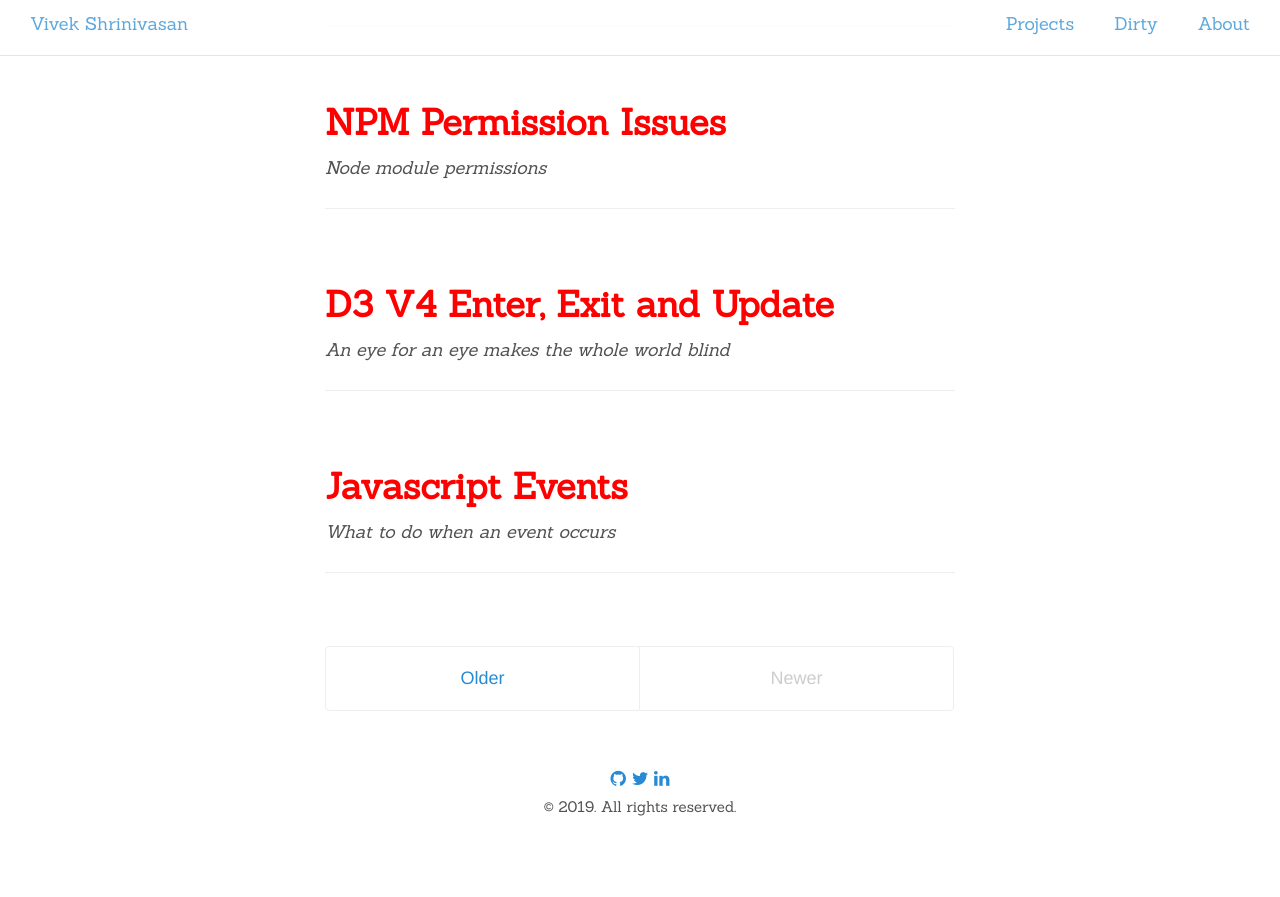
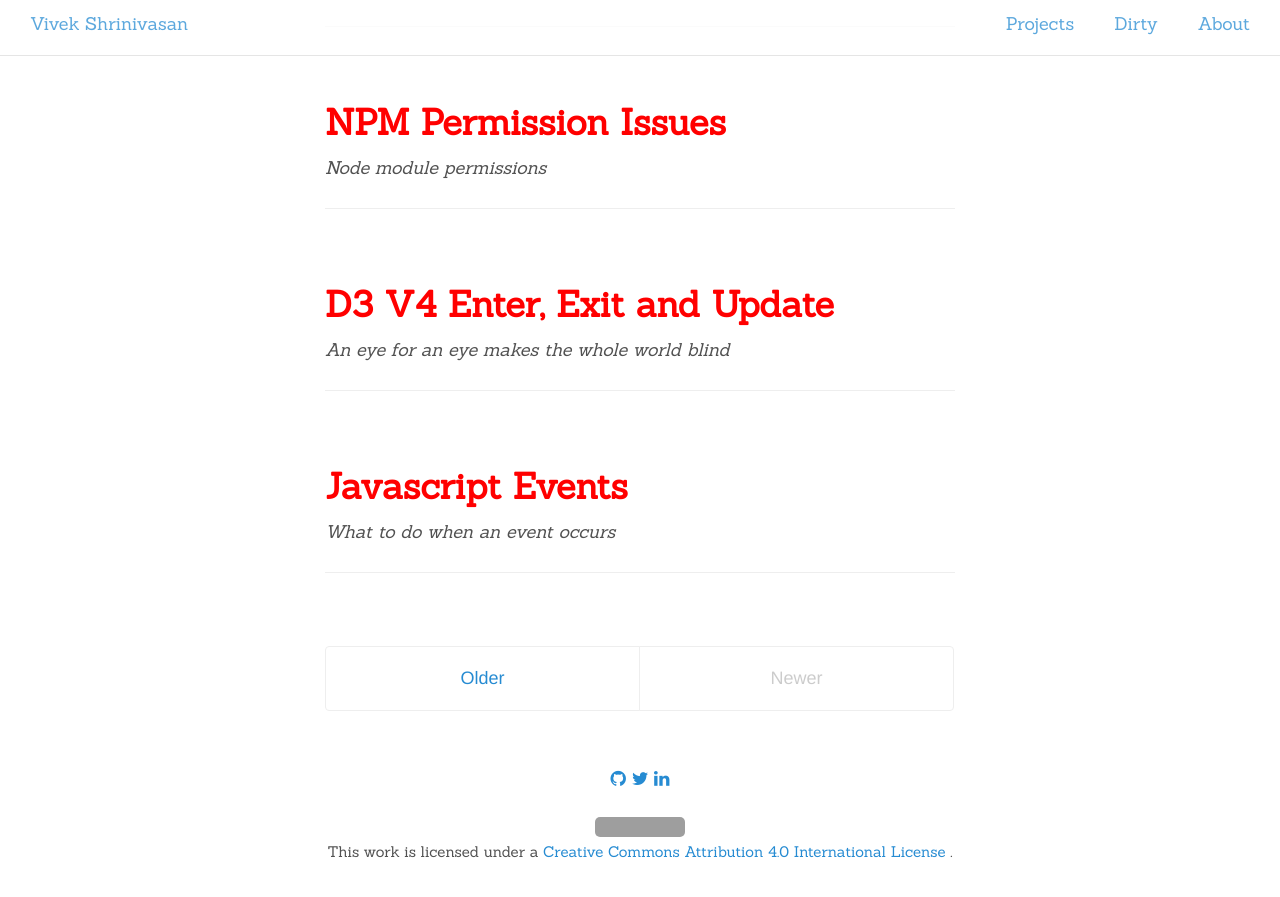
Before and after one commit to kaizer1v/kaizer1v.github.io, a Jekyll site: the page built from index.html, in a window 1280 px wide and 900 px high, scrolled down 1264 px. Shown: the top 897 px of the window. Built offline with Jekyll 4.4.1, drawn with Linux system fonts in a browser that asks for light colours; nearby versions of some CDN libraries; the list of posts is cut into pages by our own code; before the commit the page ends 2119 px from its top, so only the background shows below that; grey boxes are pictures that could not be loaded.

Commit message:
- removed unwanted layouts - now under creative commons license

```diff
--- a/_includes/footer.html
+++ b/_includes/footer.html
@@ -4,6 +4,8 @@
   {% if site.footer-links.linkedin %}<a target="_blank" class="fa fa-linkedin" href="https://in.linkedin.com/in/{{ site.footer-links.linkedin }}"></a>{% endif %}
   <br />
   <small>
-    &copy; <time datetime="{{ site.time | date_to_xmlschema }}">{{ site.time | date: '%Y' }}</time>. All rights reserved.
+    <a rel="license" href="http://creativecommons.org/licenses/by/4.0/">
+      <img alt="Creative Commons Licence" style="border-width:0; margin: 0 auto; margin-top: 25px; display: block; text-align: center;" src="https://i.creativecommons.org/l/by/4.0/88x31.png" /></a>This work is licensed under a <a rel="license" href="http://creativecommons.org/licenses/by/4.0/">Creative Commons Attribution 4.0 International License
+    </a>.
   </small>
 </footer>
--- a/_includes/posts.html
+++ /dev/null
@@ -1,28 +0,0 @@
-<!-- Loop of all the posts -->
-<div class="posts">
-  {% for post in paginator.posts %}
-  <article class="post">
-    <h1 class="post-title">
-      <a href="{{ site.baseurl }}{{ post.url }}">
-        {{ post.title }}
-      </a>
-    </h1>
-    {{ post.excerpt }}
-    <!-- <time datetime="{{ post.date | date_to_xmlschema }}" class="post-date">{{ post.date | date_to_string }}</time> -->
-  </article>
-  {% endfor %}
-</div>
-
-<!-- Pagination -->
-<div class="pagination">
-  {% if paginator.next_page %}
-    <a class="pagination-item older" href="{{ paginator.next_page_path | prepend: site.baseurl }}">Older</a>
-  {% else %}
-    <span class="pagination-item older">Older</span>
-  {% endif %}
-  {% if paginator.previous_page %}
-    <a class="pagination-item newer" href="{{ paginator.previous_page_path | prepend: site.baseurl }}">Newer</a>
-  {% else %}
-    <span class="pagination-item newer">Newer</span>
-  {% endif %}
-</div>
--- a/_layouts/blog.html
+++ /dev/null
@@ -1,19 +0,0 @@
-<!DOCTYPE html>
-<html lang="en">
-
-{% include head.html %}
-
-<body>
-  {% include nav.html %}
-
-  <div class="container content">
-
-    {{ content }}
-
-    {% include footer.html %}
-
-  </div>
-
-  {% include scripts.html %}
-</body>
-</html>
--- a/_layouts/default.html
+++ b/_layouts/default.html
@@ -8,7 +8,34 @@
 
   <div class="container content">
 
-    {{ content }}
+    <!-- Loop of all the posts -->
+    <div class="posts">
+      {% for post in paginator.posts %}
+      <article class="post">
+        <h1 class="post-title">
+          <a href="{{ site.baseurl }}{{ post.url }}">
+            {{ post.title }}
+          </a>
+        </h1>
+        {{ post.excerpt }}
+        <!-- <time datetime="{{ post.date | date_to_xmlschema }}" class="post-date">{{ post.date | date_to_string }}</time> -->
+      </article>
+      {% endfor %}
+    </div>
+
+    <!-- Pagination -->
+    <div class="pagination">
+      {% if paginator.next_page %}
+        <a class="pagination-item older" href="{{ paginator.next_page_path | prepend: site.baseurl }}">Older</a>
+      {% else %}
+        <span class="pagination-item older">Older</span>
+      {% endif %}
+      {% if paginator.previous_page %}
+        <a class="pagination-item newer" href="{{ paginator.previous_page_path | prepend: site.baseurl }}">Newer</a>
+      {% else %}
+        <span class="pagination-item newer">Newer</span>
+      {% endif %}
+    </div>
 
     {% include footer.html %}
 
--- a/index.html
+++ b/index.html
@@ -1,6 +1,4 @@
 ---
-layout: blog
+layout: default
 title: Home
 ---
-
-{% include posts.html %}
```
Also changed, not shown: _layouts/landing.html (deleted, +0 -17 lines), LICENSE.md (deleted), about.html (line endings or trailing spaces).
